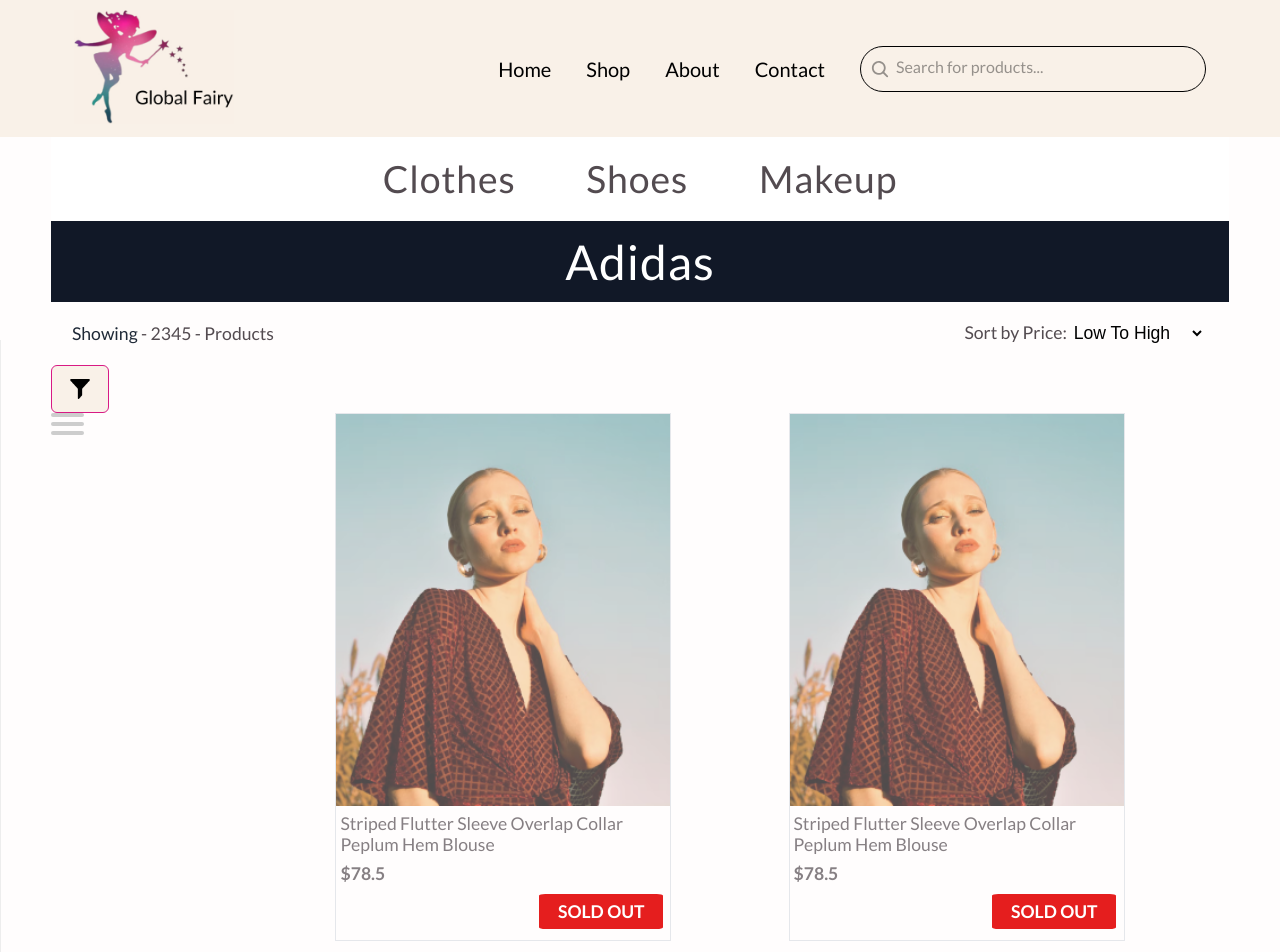
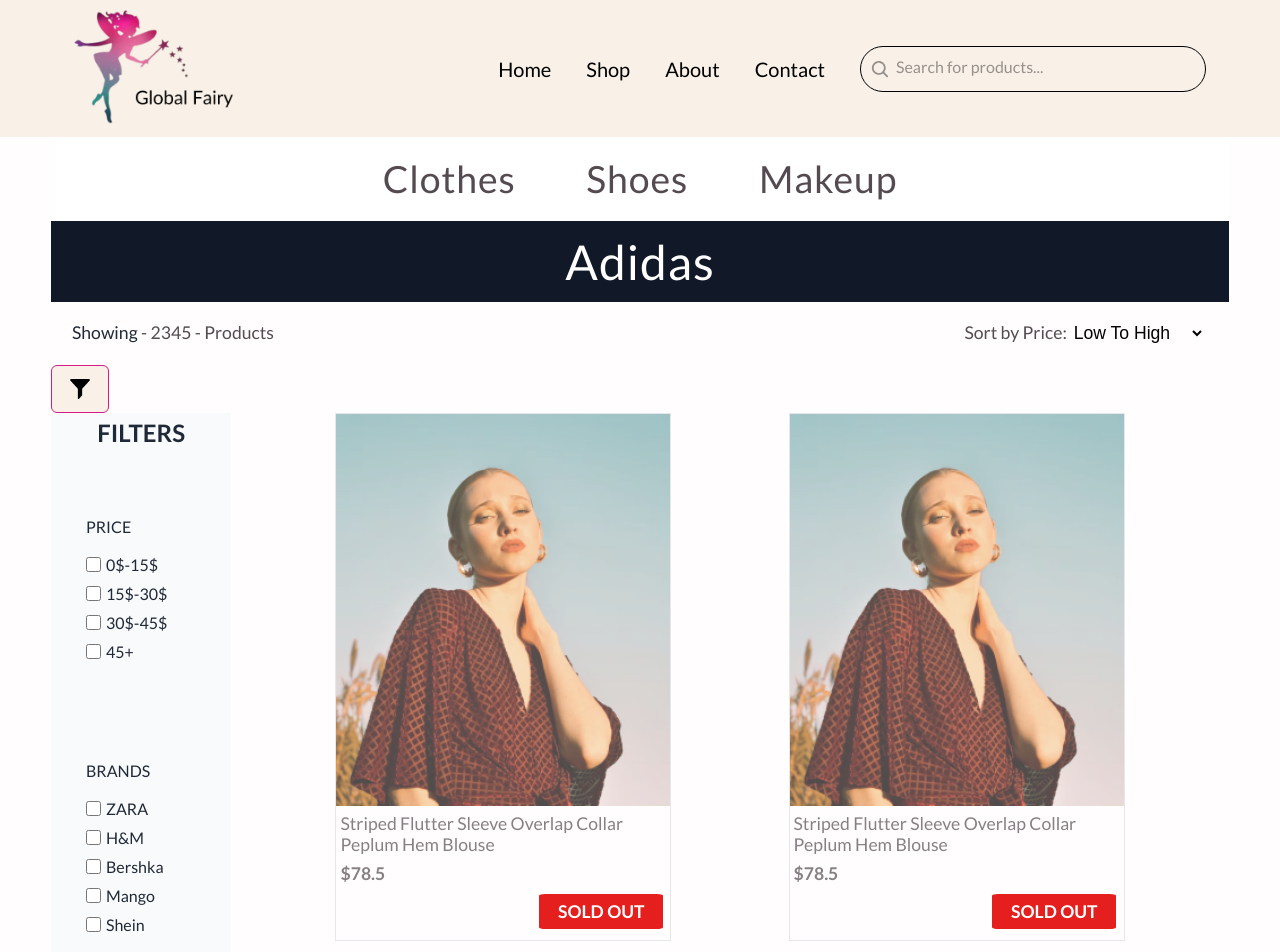
Before and after one commit to YahyaNashar22/Global-Fairy-front-end, a React (Create React App) app in the folder global-fairy/: page /Products/Brand/Adidas in a window 1280 px wide. Shown: the top 952 px of the page. Built offline with nearby package versions, Linux system fonts and the light colour scheme.

Commit message:
brand Page css edit

```diff
--- a/global-fairy/src/pages/Brand/Brand.js
+++ b/global-fairy/src/pages/Brand/Brand.js
@@ -5,13 +5,9 @@
 import ProductNbs from '../../components/productNbs/ProductNbs'
 import SortBy from '../../components/sortBy/SortBy'
 import ProductCard from '../../components/productCard/ProductCard'
-// <<<<<<< HEAD
 import Arrows from '../../components/arrows/Arrows'
 import Filter from '../../assets/icons/filter.png'
-
-// =======
 import { useParams } from 'react-router-dom';
-// >>>>>>> pagesLinks
 
 
 import styles from "./Brand.module.css"
@@ -51,8 +47,8 @@
                 {/*  */}
                 <div className={styles.mainProduct}>
                     <div className={styles.sideB}>
-                        {/* <SideBar /> */}
-                        <nav role="navigation">
+                        <SideBar />
+                        {/* <nav role="navigation"  > *style={{'display':'none'}}
                                     <div className={styles.menuToggle} >
                                         <input type="checkbox" />
                                         <span></span>
@@ -63,7 +59,7 @@
                                             <SideBar />
                                         </ul>
                                     </div>
-                                </nav>
+                                </nav> */}
                     </div>
                     <div className={styles.products}>
                         <ProductCard />
--- a/global-fairy/src/pages/Brand/Brand.module.css
+++ b/global-fairy/src/pages/Brand/Brand.module.css
@@ -1,9 +1,4 @@
-/* .brandPage{
-    width: 92%;
-    margin: 0 auto;
-    height: auto;
 
-} */
 .brandPage {
   width: 92%;
   margin: 0 auto 3em auto;
@@ -20,12 +15,13 @@
 height: auto;
 margin: 0 auto;
 }
-.addComp{
-    height: 2%;
-    display: flex;
-    justify-content: space-between;
-    align-items: center;
-    padding: 0.5em;
+
+.addComp {
+  height: 2%;
+  display: flex;
+  flex-direction: row;
+  justify-content: space-between;
+  padding: 1.3em;
 }
 
 .firstBox {
@@ -81,53 +77,16 @@
 align-items: stretch;
 align-content: flex-start;
 gap:1em;
-/* border:1px solid red; */
 }
 
-/* .products{
-    width: 100%;
-   display: grid;
-   grid-template-columns: repeat(4,1fr);
-   grid-auto-flow: row wrap;
 
-   justify-content: center;
-   align-items: stretch;
-   align-content: flex-start;
-   border:1px solid red;
-   } */
-
-/**/
 
 .arrow{
 display: flex;
 justify-content: flex-end;
 margin: 1.3em auto;
 }
-.sideB{
-    width: 15%;
-    /* display: none;  */
-}
 
-.mainBrand {
-  width: 100%;
-  height: auto;
-  margin: 0 auto;
-}
-
-.addComp {
-  height: 2%;
-  display: flex;
-  flex-direction: row;
-  justify-content: space-between;
-  padding: 1.3em;
-}
-
-.mainProduct {
-  height: auto;
-  width: auto;
-  display: flex;
-  flex-direction: row;
-}
 
 .products {
   width: 100%;
@@ -142,16 +101,12 @@
   padding: 0 auto;
 }
 
-.arrow {
-  display: flex;
-  justify-content: flex-end;
-  margin: 1.3em auto;
-}
 
 .sideB {
   width: 15%;
   min-width: 180px;
 }
+/*************************/
 
 @media (max-width:1497px) {
   .products {
@@ -180,11 +135,7 @@
 {
   display: block;
   position: relative;
-  /* top: 50px; */
-  /* left: 50px; */
-
   z-index: 1;
-
   -webkit-user-select: none;
   user-select: none;
 }
@@ -290,8 +241,7 @@
     position: absolute;
     width: 300px;
     margin: -100px 0 0 -50px;
-    padding: 25px;
-    /* padding-top: 125px; */
+
     background: #ededed;
     list-style-type: none;
     -webkit-font-smoothing: antialiased;
@@ -303,7 +253,7 @@
 .menu li
 {
   padding: 10px 0;
-  font-size: 22px;
+  font-size: 20px;
 }
 
 /*
```
